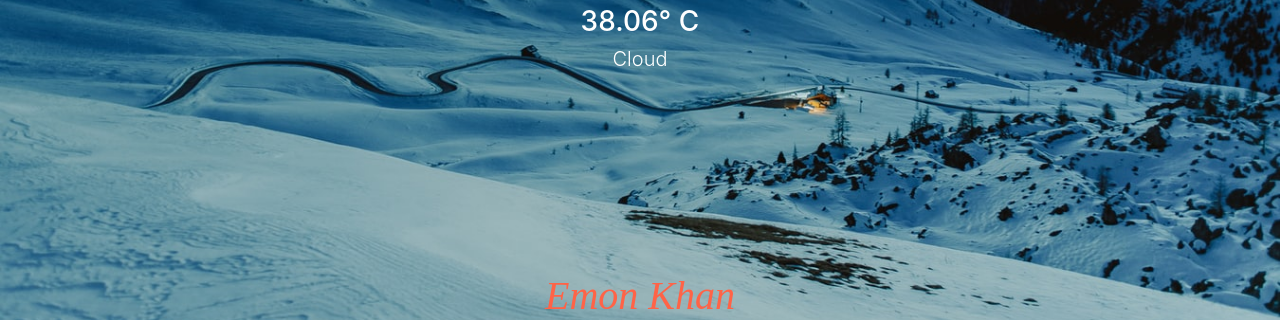
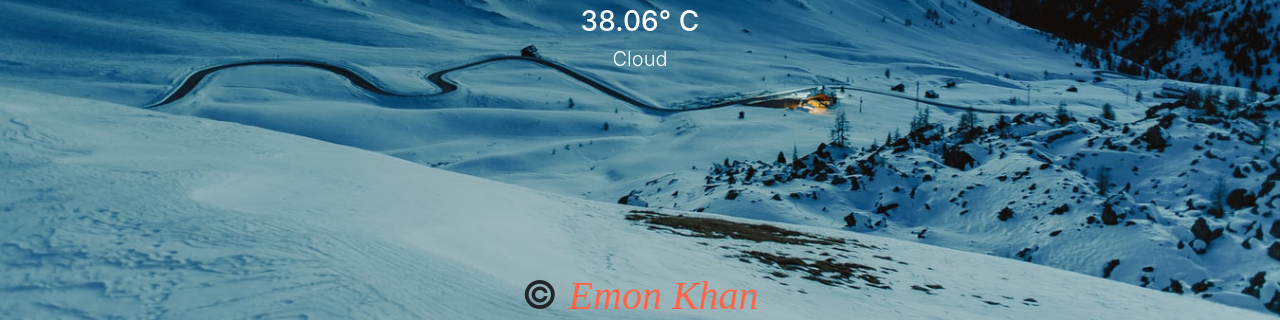
Before and after one commit to codersemon/weather-update, a plain HTML site: page index.html in a window 1280 px wide. Shown: the part 501-821 px from the top of the page. Drawn offline with nearby package versions, Linux system fonts and the light colour scheme.

Commit message:
Update index.html

```diff
--- a/index.html
+++ b/index.html
@@ -47,7 +47,7 @@
 
     <div class="container">
         <div class="copyright">
-            <h1 class="text-center"><a href="https://www.facebook.com/codersemon/"> Emon Khan </a></h1>
+            <h1 class="text-center">&copy; <a href="https://www.facebook.com/codersemon/"> Emon Khan </a></h1>
         </div>
     </div>
 
```
